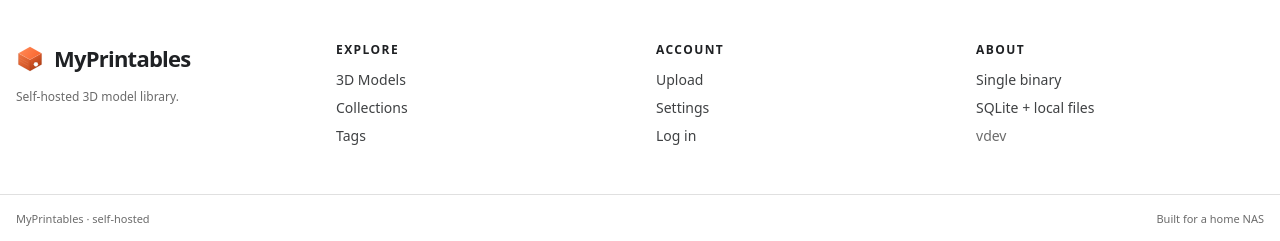
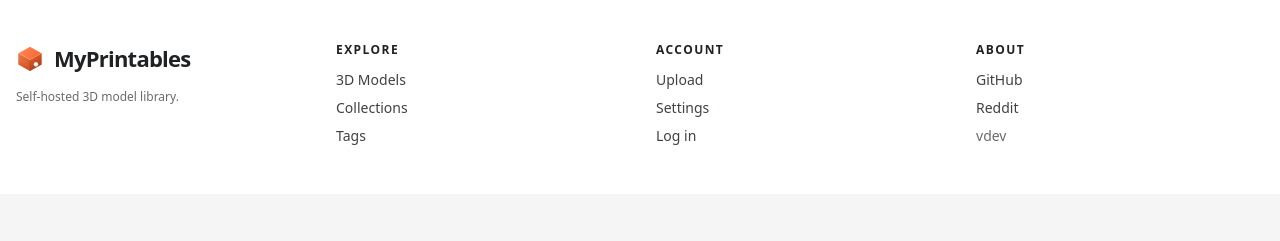
Before and after one commit to liyu1981/my-printables, a React (Vite) app in the folder web/: page / in a window 1280 px wide. Shown: the part 1442-1683 px from the top of the page. After the commit the page ends 1636 px from the top, so only its background shows below. Built offline with nearby package versions, Linux system fonts and the light colour scheme; no server answers.

Commit message:
feat: add GitHub and Reddit links to footer

```diff
--- a/web/src/components/Footer.tsx
+++ b/web/src/components/Footer.tsx
@@ -34,16 +34,14 @@ export function Footer() {
         <div>
           <p className="mb-3 text-xs font-bold uppercase tracking-[0.12em] text-ink">About</p>
           <div className="flex flex-col gap-2 text-sm text-text">
-            <span>Single binary</span>
-            <span>SQLite + local files</span>
+            <a href="https://github.com/liyu1981/my-printables" target="_blank" rel="noopener noreferrer" className="hover:text-brand-strong">
+              GitHub
+            </a>
+            <a href="https://www.reddit.com/r/myprintables/" target="_blank" rel="noopener noreferrer" className="hover:text-brand-strong">
+              Reddit
+            </a>
             <span className="text-muted">v{settings.version}</span>
           </div>
-        </div>
-      </div>
-      <div className="border-t border-line">
-        <div className="container-page flex flex-wrap items-center justify-between gap-2 py-4 text-[11px] text-muted">
-          <span>{settings.siteName} · self-hosted</span>
-          <span>Built for a home NAS</span>
         </div>
       </div>
     </footer>
```
Also changed, not shown: 10 other files (tests, documents, lock files or other folders).
